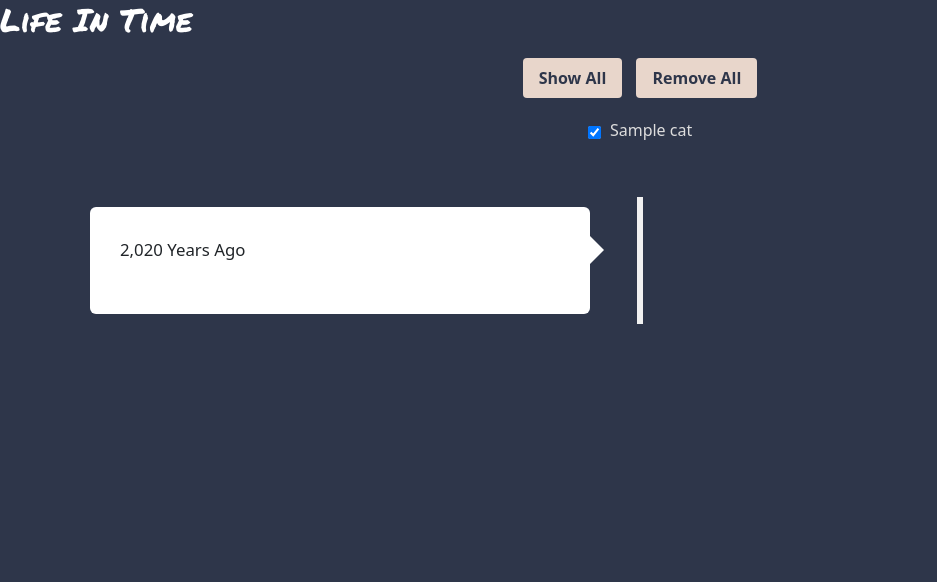
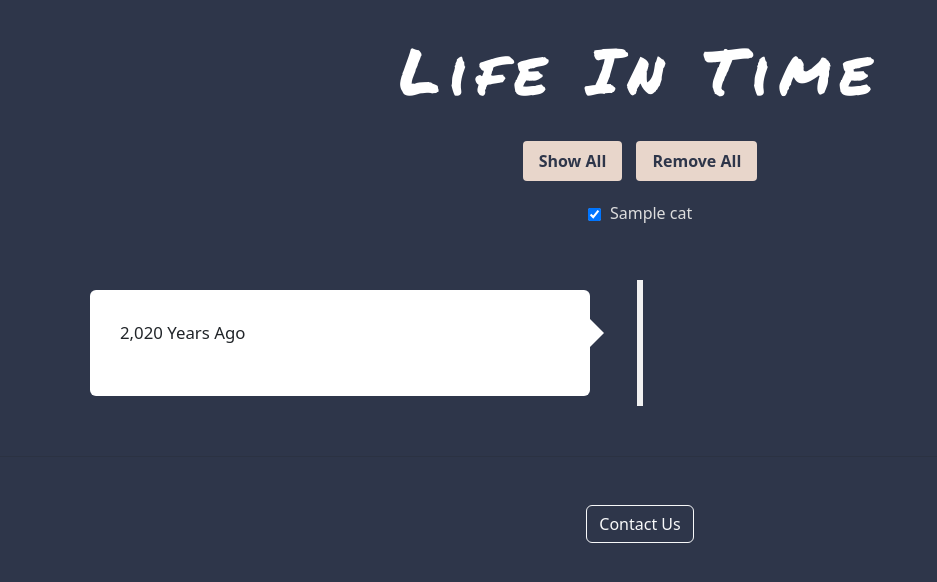
Before and after one commit to MatthewShell1/history, a PHP site: page / in a window 1280 px wide. Shown: the top 582 px of the page, without its empty margins (0-937 px from the left). Run offline with PHP 8.4, Linux system fonts and the light colour scheme; tables that the repository leaves empty or names only in its code hold one stand-in row (values such as "Sample post"); some libraries are stand-ins or nearby versions.

Commit message:
contact modal

```diff
--- a/index.php
+++ b/index.php
@@ -16,6 +16,22 @@ function formatNumber($number)
 }
 include 'header.php';
 
+// Handle contact form submission
+if (isset($_POST['contact_submit'])) {
+  $contact_name = trim(htmlspecialchars($_POST['contact_name'], ENT_QUOTES));
+  $contact_email = trim(htmlspecialchars($_POST['contact_email'], ENT_QUOTES));
+  $contact_message = trim(htmlspecialchars($_POST['contact_message'], ENT_QUOTES));
+
+  $sql = "INSERT INTO contact (contact_name, contact_email, contact_message)
+          VALUES ('$contact_name', '$contact_email', '$contact_message')";
+
+  if ($conn->query($sql) === TRUE) {
+    $contactSuccess = true;
+  } else {
+    $contactError = "Error: " . $conn->error;
+  }
+}
+
 // Fetch all categories for checkbox generation
 $catSql = "SELECT * FROM cat";
 $catResult = $conn->query($catSql);
@@ -26,8 +42,11 @@ $catResult = $conn->query($catSql);
     font-family: "Permanent Marker", cursive;
     font-weight: 400;
     font-style: normal;
-    font-size: 2rem;
+    font-size: 4rem;
     color: white;
+    letter-spacing: 8px;
+    text-align: center;
+    margin: 32px;
   }
 
   .filter-options {
@@ -126,6 +145,48 @@ $catResult = $conn->query($catSql);
     }
     ?>
   </div>
+  <hr class="my-5">
+  <div class="text-center">
+    <a href="#" class="btn btn-outline-light" data-bs-toggle="modal" data-bs-target="#contactModal">Contact Us</a>
+  </div>
+
+  <!-- Contact Modal -->
+  <div class="modal fade" id="contactModal" tabindex="-1">
+    <div class="modal-dialog">
+      <div class="modal-content">
+        <div class="modal-header">
+          <h5 class="modal-title">Contact Us</h5>
+          <button type="button" class="btn-close" data-bs-dismiss="modal"></button>
+        </div>
+        <form method="post">
+          <div class="modal-body">
+            <?php if (isset($contactSuccess)): ?>
+              <div class="alert alert-success">Thank you! Your message has been sent.</div>
+            <?php elseif (isset($contactError)): ?>
+              <div class="alert alert-danger"><?php echo $contactError; ?></div>
+            <?php endif; ?>
+            <div class="mb-3">
+              <label for="contact_name" class="form-label">Name</label>
+              <input type="text" class="form-control" id="contact_name" name="contact_name" required>
+            </div>
+            <div class="mb-3">
+              <label for="contact_email" class="form-label">Email</label>
+              <input type="email" class="form-control" id="contact_email" name="contact_email" required>
+            </div>
+            <div class="mb-3">
+              <label for="contact_message" class="form-label">Message</label>
+              <textarea class="form-control" id="contact_message" name="contact_message" rows="4" maxlength="2000" required></textarea>
+              <div class="form-text">Characters remaining: <span id="charCount">2000</span></div>
+            </div>
+          </div>
+          <div class="modal-footer">
+            <button type="button" class="btn btn-secondary" data-bs-dismiss="modal">Close</button>
+            <button type="submit" name="contact_submit" class="btn btn-primary">Submit</button>
+          </div>
+        </form>
+      </div>
+    </div>
+  </div>
 
   <script>
     // Handle animation delay for timeline containers
@@ -216,6 +277,17 @@ $catResult = $conn->query($catSql);
         checkboxes.forEach(checkbox => checkbox.checked = false);
         updateFilters();
       });
+
+      // Character counter for contact form
+      const messageTextarea = document.getElementById('contact_message');
+      const charCount = document.getElementById('charCount');
+
+      if (messageTextarea && charCount) {
+        messageTextarea.addEventListener('input', function() {
+          const remaining = 2000 - this.value.length;
+          charCount.textContent = remaining;
+        });
+      }
     });
   </script>
 </body>
```
